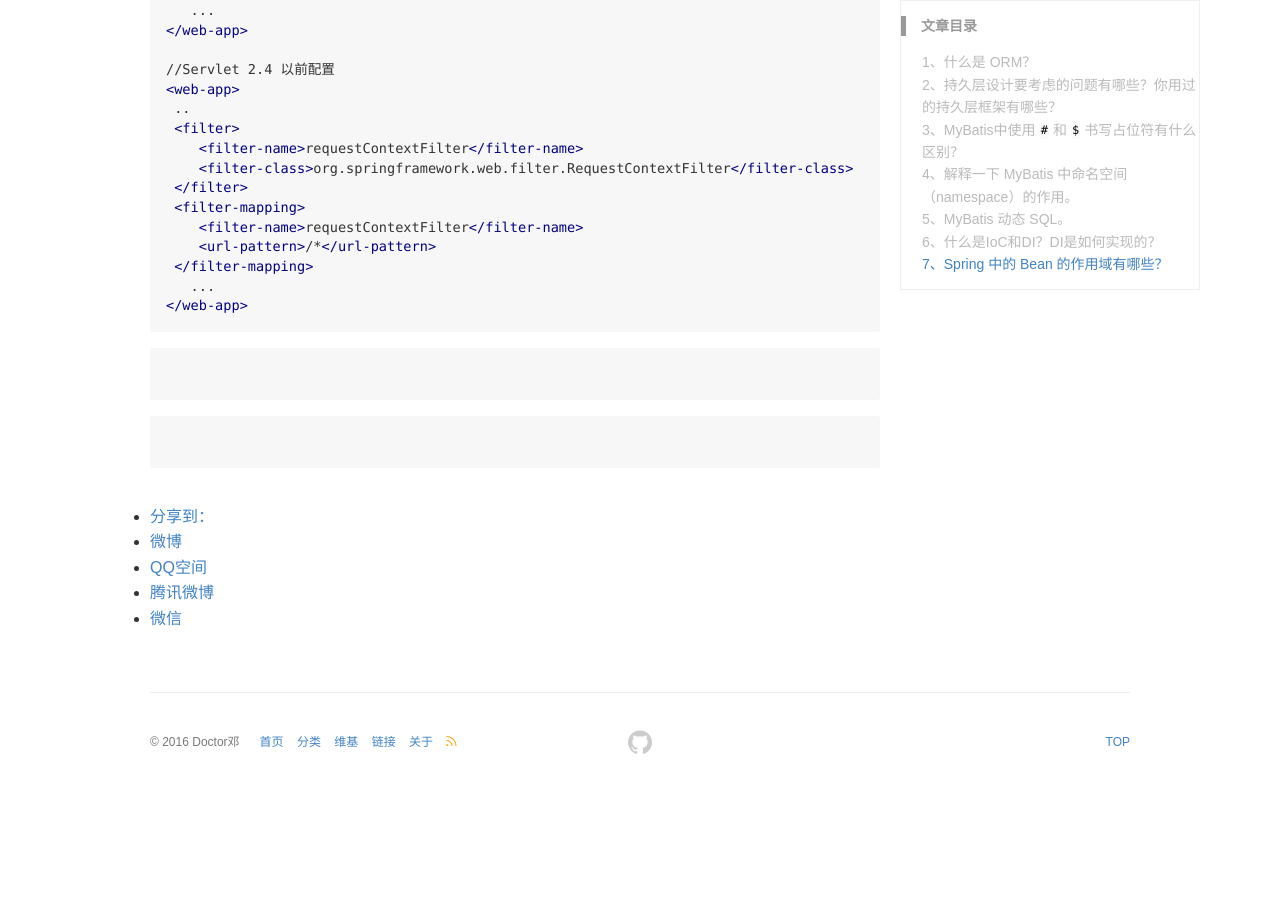
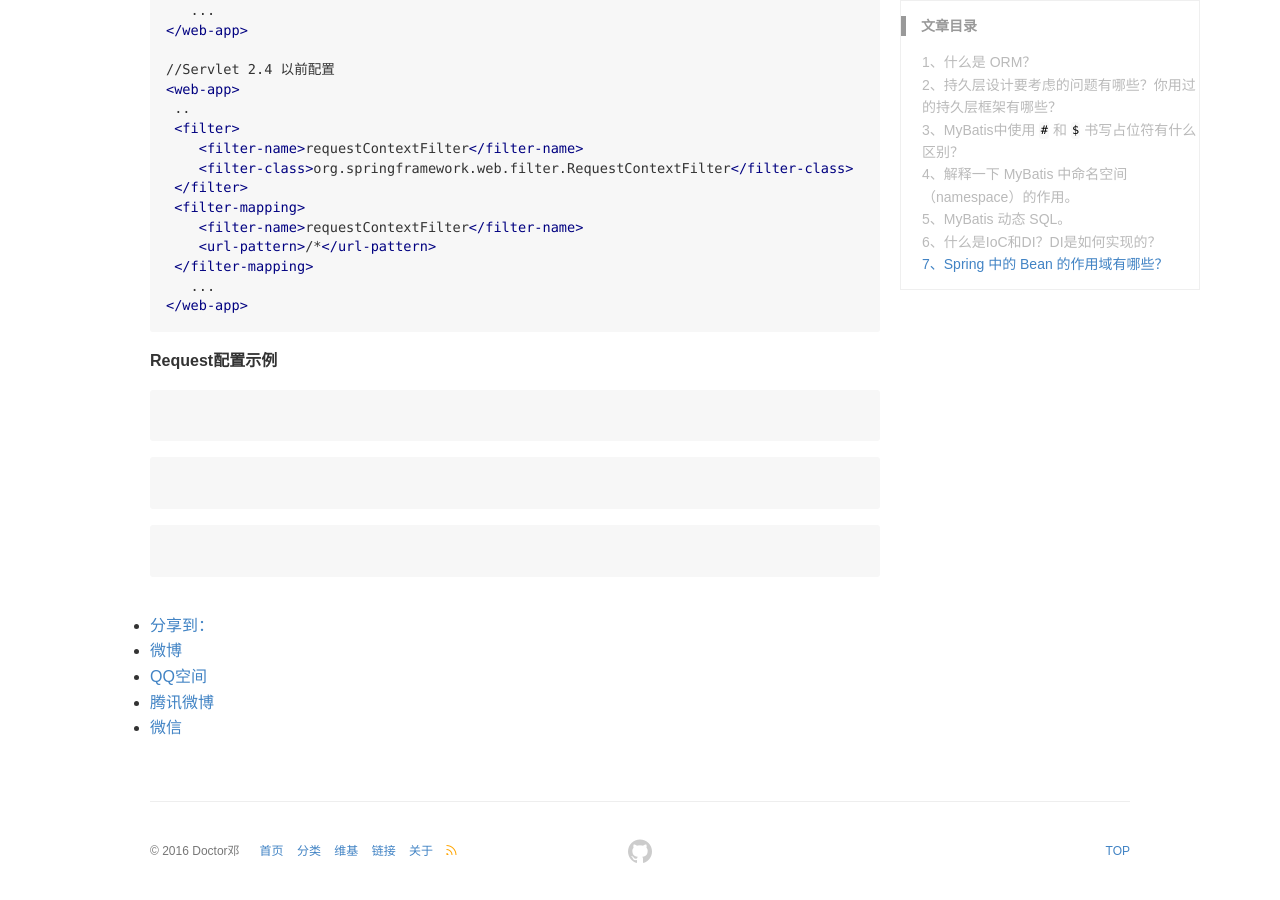
Before and after one commit to DoctorDeng/DoctorDeng.github.io, a Jekyll site: the page built from _posts/2016-09-18-java-SSM.md, in a window 1280 px wide and 900 px high, scrolled down 4424 px. Built offline with Jekyll 4.4.1, drawn with Linux system fonts in a browser that asks for light colours; comment, search, counter and statistics services are not loaded; before the commit the page ends 5215 px from its top, so only the background shows below that.

Commit message:
modify file

````diff
--- a/_posts/2016-09-18-java-SSM.md
+++ b/_posts/2016-09-18-java-SSM.md
@@ -169,6 +169,7 @@ IoC 叫控制反转，是 Inversion of Control 的缩写，DI（Dependency Injec
 </web-app>
 ```
 
+**Request配置示例**
 ```xml?linenums
 
 ```
@@ -176,3 +177,7 @@ IoC 叫控制反转，是 Inversion of Control 的缩写，DI（Dependency Injec
 ```xml?linenums
 
 ```
+
+```xml?linenums
+
+```
````
